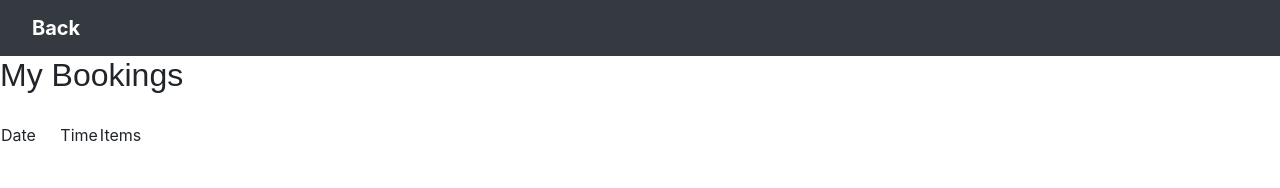
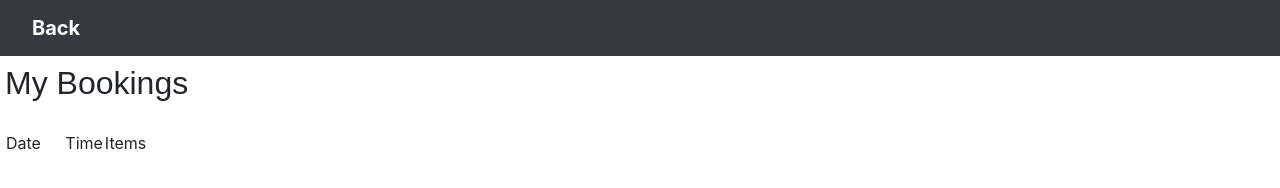
Before and after one commit to chandansharma4177/Barbera, a plain HTML site: page myBookings.html in a window 1280 px wide. Drawn offline with nearby package versions, Linux system fonts and the light colour scheme; no server answers.

Commit message:
updated my booking layout

```diff
--- a/myBookings.html
+++ b/myBookings.html
@@ -45,7 +45,11 @@
 
     </nav>
 
-    <div class="modal fade" id="cancelModel" style="margin: 5px" tabindex="-1" role="dialog" aria-labelledby="exampleModalCenterTitle" aria-hidden="true">
+    <div style="padding:8px 5px">
+
+
+
+    <div class="modal fade" id="cancelModel" tabindex="-1" role="dialog" aria-labelledby="exampleModalCenterTitle" aria-hidden="true">
       <div class="modal-dialog modal-dialog-centered modal-lg" role="document">
         <div class="modal-content" style="background-color:#000">
 
@@ -77,7 +81,7 @@
 
 
 
-
+  </div>
 
 
 
```
